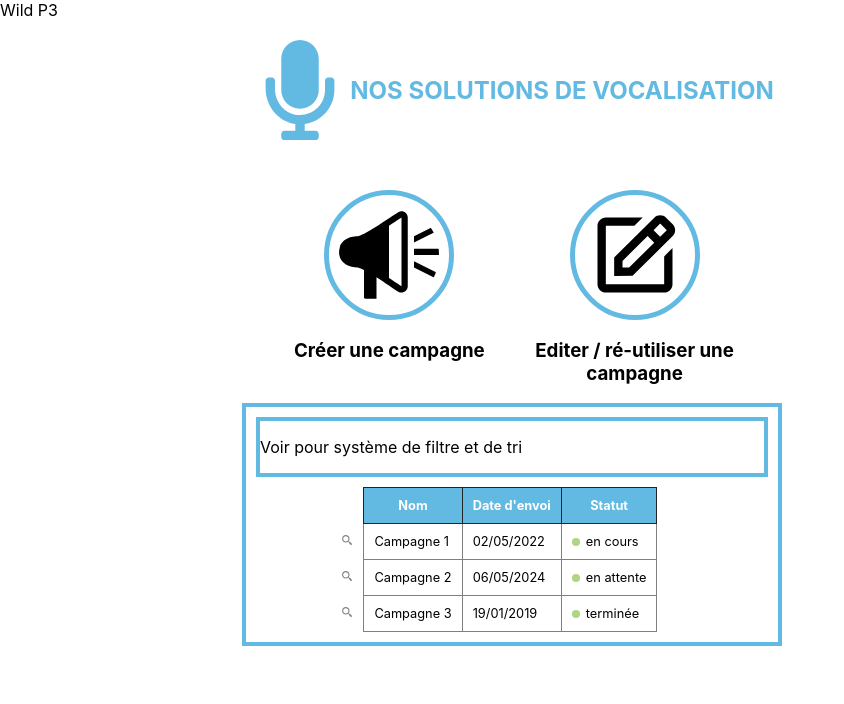
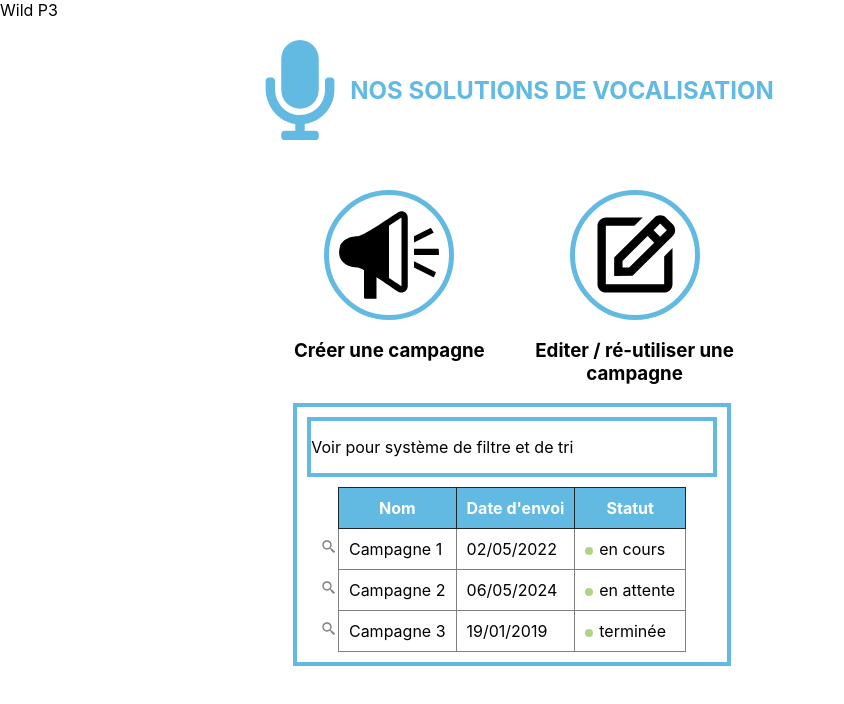
Before and after one commit to WildCodeSchool/lyon-js-sept2020-p3-lafrica-front-office, a React (Create React App) app: page / in a window 1024 px wide. Shown: the top 704 px of the page, without its empty margins (0-844 px from the left). Built offline with nearby package versions, Linux system fonts and the light colour scheme.

Commit message:
fix width table cells

```diff
--- a/src/components/CampaignsView.css
+++ b/src/components/CampaignsView.css
@@ -147,19 +147,11 @@ h3 {
     width: 60%;
     margin: auto;
   }
-  td,
-  th,
-  .stylized-th,
-  .stylized-td {
-    padding-left: 10px;
-    padding-right: 10px;
-    font-size: 0.8em;
-  }
 }
 
 @media only screen and (min-width: 1024px) {
   .campaigns-list {
-    width: 50%;
+    width: 40%;
     margin: auto;
   }
 }
```
